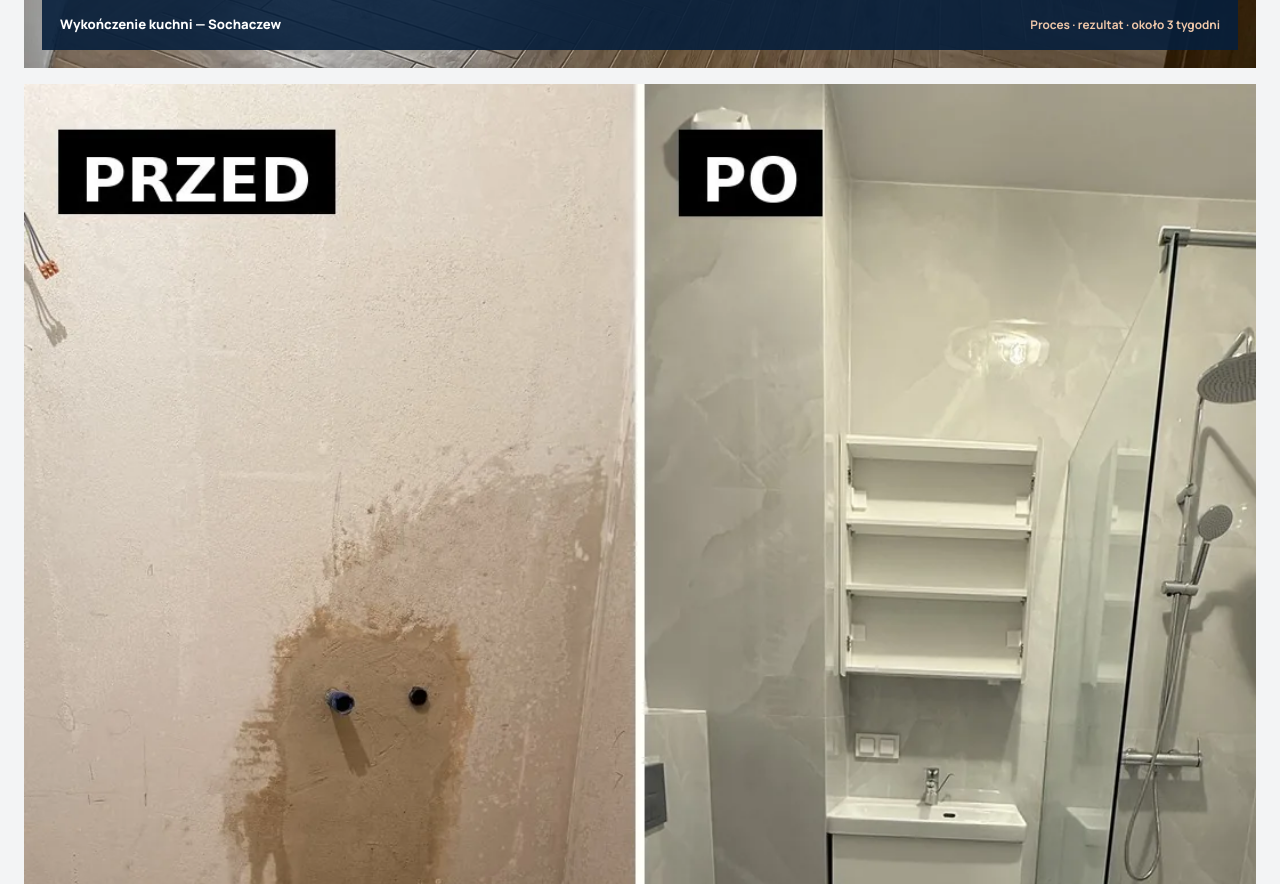
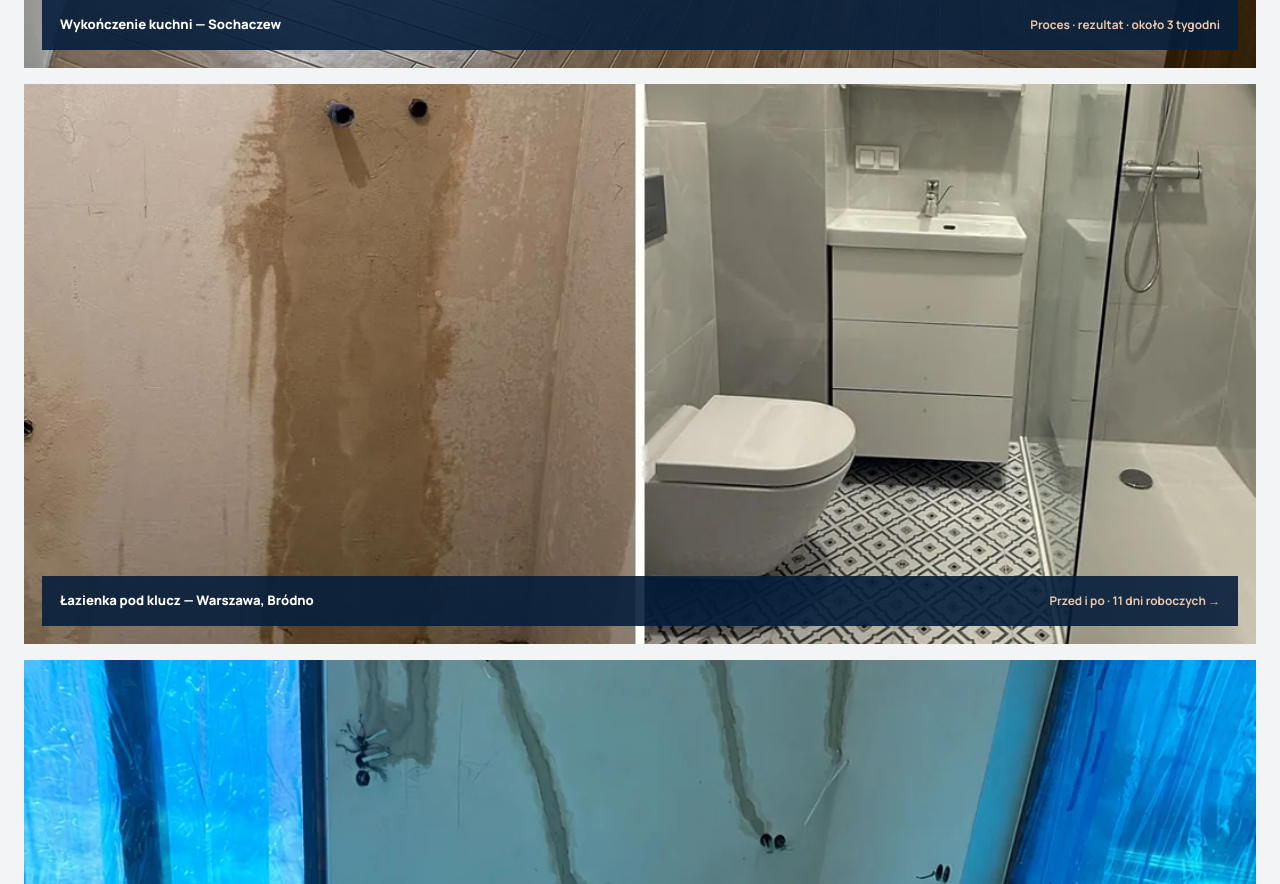
Before and after one commit to Gotych/renomastro-site, a plain HTML site: page realizacje.html in a window 1280 px wide. Shown: the part 3846-4730 px from the top of the page. Drawn offline with nearby package versions, Linux system fonts and the light colour scheme.

Commit message:
Realizacje: poprawka wysokości karty Bródno

```diff
--- a/realizacje.html
+++ b/realizacje.html
@@ -43,7 +43,7 @@
 </div>
 <p>Prawdziwe zdjęcia wykonanych prac w Warszawie i okolicach.</p>
 </div>
-<div class="gallery has-ursus"><a class="gallery-project gallery-brodno" href="/projekt-lazienka-warszawa-brodno" aria-label="Łazienka pod klucz — Warszawa, Bródno" style="grid-column:1/-1;min-height:550px"><figure style="min-height:550px"><img src="/assets/brodno-02-przed-po.webp" alt="Łazienka przed i po — Warszawa, Bródno" width="1080" height="1350" loading="lazy" decoding="async" style="object-position:center 60%"><figcaption><span>Łazienka pod klucz — Warszawa, Bródno</span><strong>Przed i po · 11 dni roboczych →</strong></figcaption></figure></a><a class="gallery-project gallery-sochaczew" href="/projekt-kuchnia-sochaczew" aria-label="Wykończenie kuchni — Sochaczew"><figure><img src="/assets/sochaczew-01.webp" alt="Wykończenie kuchni — Sochaczew" width="1600" height="1200" loading="lazy" decoding="async"><figcaption><span>Wykończenie kuchni — Sochaczew</span><strong>Proces · rezultat · około 3 tygodni</strong></figcaption></figure></a><a class="gallery-project gallery-ursus" href="/projekt-lazienka-warszawa-ursus" aria-label="Łazienka — Warszawa, Ursus"><figure><img src="/assets/ursus-01-lazienka.webp" alt="Gotowa łazienka — Warszawa, Ursus" loading="lazy" decoding="async"><figcaption><span>Łazienka — Warszawa, Ursus</span><strong>Od wizualizacji do realizacji</strong></figcaption></figure></a>
+<div class="gallery has-ursus"><a class="gallery-project gallery-brodno" href="/projekt-lazienka-warszawa-brodno" aria-label="Łazienka pod klucz — Warszawa, Bródno" style="grid-column:1/-1;height:560px"><figure style="height:100%;min-height:0"><img src="/assets/brodno-02-przed-po.webp" alt="Łazienka przed i po — Warszawa, Bródno" width="1080" height="1350" loading="lazy" decoding="async" style="object-position:center 60%"><figcaption><span>Łazienka pod klucz — Warszawa, Bródno</span><strong>Przed i po · 11 dni roboczych →</strong></figcaption></figure></a><a class="gallery-project gallery-sochaczew" href="/projekt-kuchnia-sochaczew" aria-label="Wykończenie kuchni — Sochaczew"><figure><img src="/assets/sochaczew-01.webp" alt="Wykończenie kuchni — Sochaczew" width="1600" height="1200" loading="lazy" decoding="async"><figcaption><span>Wykończenie kuchni — Sochaczew</span><strong>Proces · rezultat · około 3 tygodni</strong></figcaption></figure></a><a class="gallery-project gallery-ursus" href="/projekt-lazienka-warszawa-ursus" aria-label="Łazienka — Warszawa, Ursus"><figure><img src="/assets/ursus-01-lazienka.webp" alt="Gotowa łazienka — Warszawa, Ursus" loading="lazy" decoding="async"><figcaption><span>Łazienka — Warszawa, Ursus</span><strong>Od wizualizacji do realizacji</strong></figcaption></figure></a>
 <a class="gallery-project gallery-featured" href="/projekt-gres-120x120" aria-label="Zobacz realizację gresu 120 na 120 w korytarzu i kuchni">
 <figure><img src="/assets/gres-120x120-korytarz-01.webp" alt="Gotowa posadzka z gresu 120 na 120 w korytarzu" loading="lazy" decoding="async" width="1086" height="1448"><figcaption><span>Korytarz i kuchnia — gres 120×120</span><strong>Zobacz film i zdjęcia →</strong></figcaption></figure>
 </a>
```
